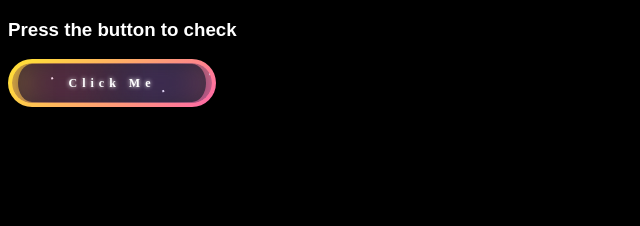
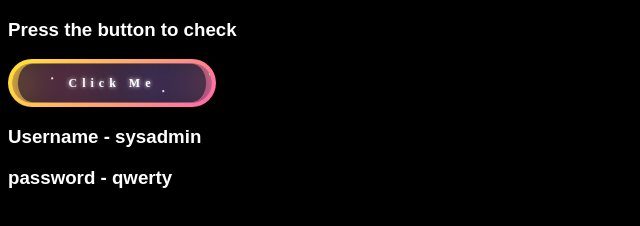
Before and after one commit to Aryan-kaushal/Assignment_3_button, a plain HTML site: page index.html in a window 1280 px wide. Shown: the whole page, without its empty margins (0-640 px from the left). Drawn offline with Linux system fonts and the light colour scheme.

Commit message:
Update index.html

```diff
--- a/index.html
+++ b/index.html
@@ -196,6 +196,8 @@
         </div>
     </button>
     <div id="error-message" class="error"></div>
+    <h3> Username - sysadmin</h3>
+    <h3> password - qwerty</h3>
 
     <script>
         function getLocation() {
```
